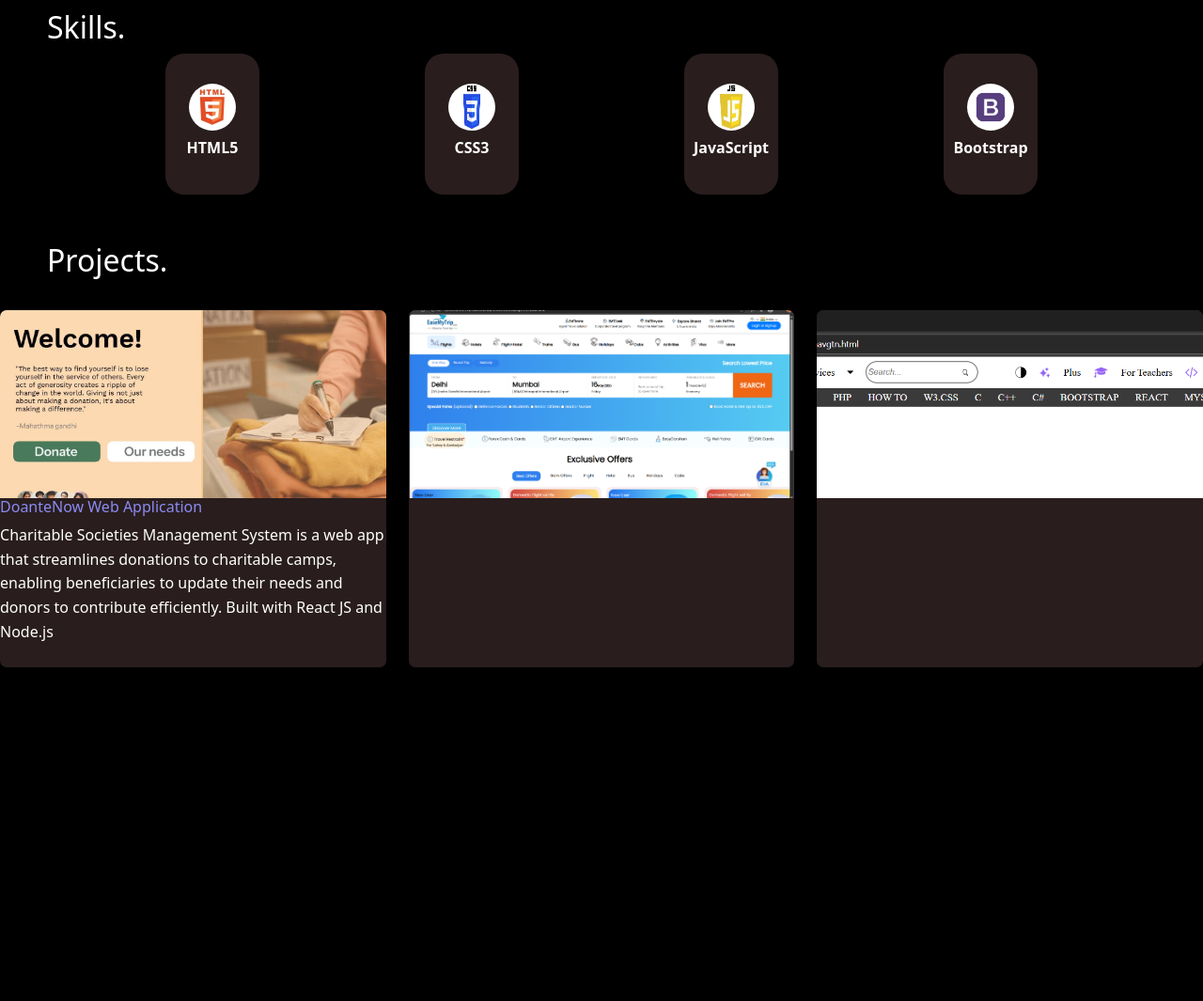
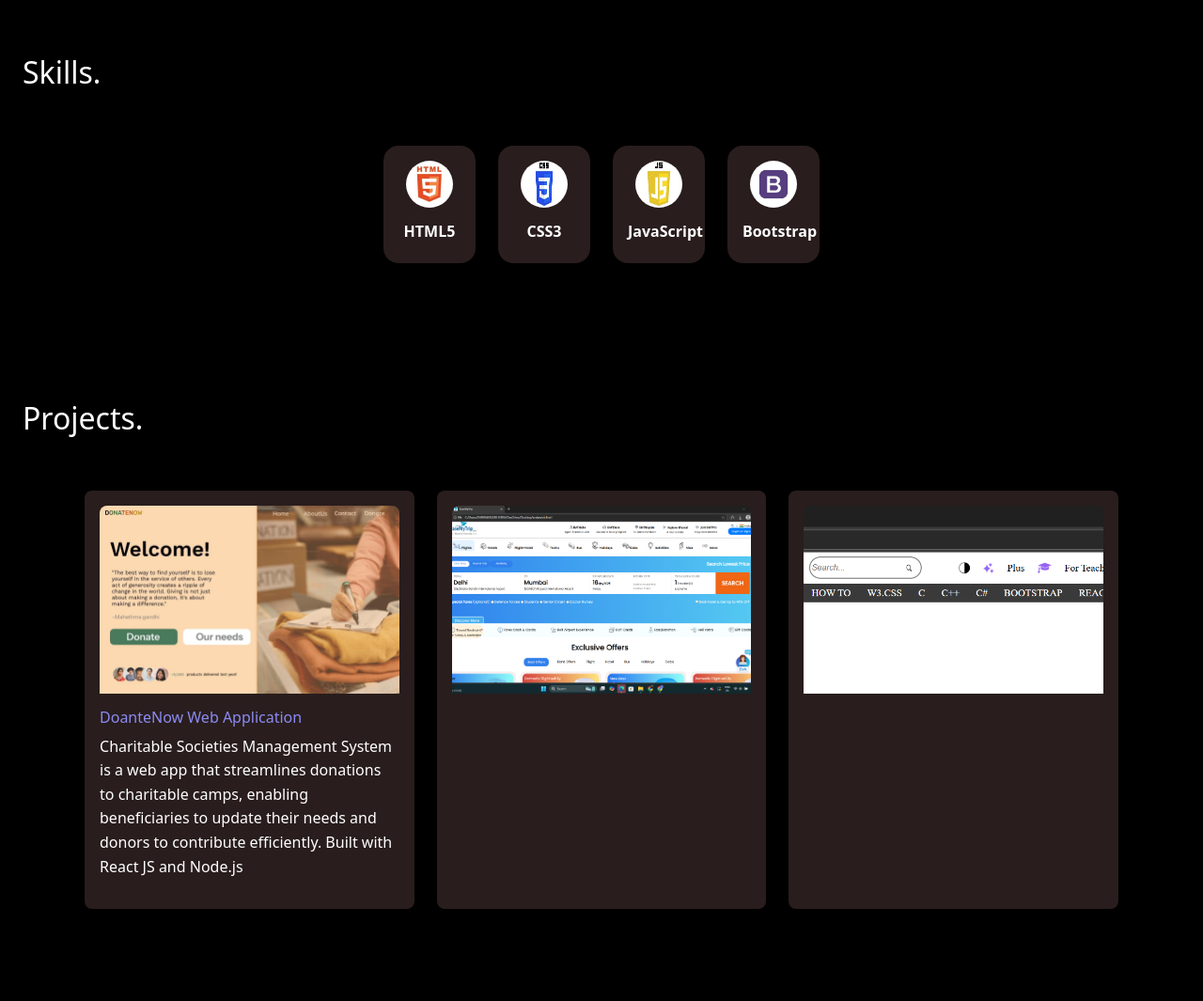
Before and after one commit to Shifaasherin/portfolio, a plain HTML site: page index.html in a window 1280 px wide. Shown: the part 600-1665 px from the top of the page at 94% size. Before the commit the page ends 1336 px from the top, so only its background shows below. Drawn offline with nearby package versions, Linux system fonts and the light colour scheme.

Commit message:
portfolio

```diff
--- a/index.html
+++ b/index.html
@@ -50,41 +50,61 @@
   <p style="text-align: left; font-size: 15px ;padding: 0px 40px 0px 50px;">
   Hey there! I'm <span id="name"><b> Shifana Sherin </b></span> ,a BCA graduate with a strong passion for web development.With a solid foundation in computer applications and  interest in building responsive, user-friendly websites, I've developed expertise in HTML, CSS, JavaScript, and Bootstrap. As a detail-oriented and creative web developer, I'm dedicated to delivering high-quality solutions that meet the needs of my clients and users. My goal is to grasp my technical skills and knowledge to create innovative web applications that drive results and exceed expectations. With a commitment to continuous learning and professional growth, I'm always looking for opportunities to expand my skill set and stay up-to-date with the latest trends and technologies in the field of web development.</p>
  </div>
- <div id="skill">
-  <h2 style="text-align:left;padding-left:50px">Skills.</h2>
-  <div class="imgdv">
-  <div class="div3" style="width:100px; height:150px; border-radius:20px; background-color:rgb(41, 29, 29)"><img src="image/html.jpg" alt="html" style="width: 50px; height: 50px; border-radius: 50%;"><h6 style="padding-top: 9px;"><b>HTML5</b></h6></div>
-  <div class="div2" style="width:100px; height:150px; border-radius:20px; background-color:rgb(41, 29, 29)"><img src="image/css.jpg"  alt="css" style="width: 50px; height: 50px; border-radius: 50%;"><h6 style="padding-top: 9px;"><b>CSS3</b></h6></div>
-  <div class="div4" style="width:100px; height:150px; border-radius:20px; background-color:rgb(41, 29, 29)"><img src="image/js.jpg"   alt="javascrpt" style="width: 50px; height: 50px; border-radius: 50%;"><h6 style="padding-top: 9px;"><b>JavaScript</b></h6></div>
-  <div class="div1" style="width:100px; height:150px; border-radius:20px; background-color:rgb(41, 29, 29)" ><img src="image/bootstrp.avif"  alt="bootstrap"  style="width: 50px; height: 50px; border-radius: 50%;"><h6 style="padding-top: 9px;"><b>Bootstrap</b></h6></div>
+<div id="skills" class="py-5">
+  <h2 class="ps-4">Skills.</h2>
+  <div class="container">
+    <div class="row g-4 justify-content-start">
+      <div class="col-6 col-sm-4 col-md-3">
+        <div class="text-center p-3 rounded-4" style="background-color:rgb(41, 29, 29)">
+          <img src="image/html.jpg" alt="html" class="rounded-circle mb-2" style="width: 50px; height: 50px;">
+          <h6 class="pt-2"><b>HTML5</b></h6>
         </div>
       </div>
-    <br><br>
-    <div id="Projects">
-      <h2 style="text-align:left;padding-left:50px">Projects.</h2><br>
+      <div class="col-6 col-sm-4 col-md-3">
+        <div class="text-center p-3 rounded-4" style="background-color:rgb(41, 29, 29)">
+          <img src="image/css.jpg" alt="css" class="rounded-circle mb-2" style="width: 50px; height: 50px;">
+          <h6 class="pt-2"><b>CSS3</b></h6>
+        </div>
+      </div>
+      <div class="col-6 col-sm-4 col-md-3">
+        <div class="text-center p-3 rounded-4" style="background-color:rgb(41, 29, 29)">
+          <img src="image/js.jpg" alt="javascript" class="rounded-circle mb-2" style="width: 50px; height: 50px;">
+          <h6 class="pt-2"><b>JavaScript</b></h6>
+        </div>
+      </div>
+      <div class="col-6 col-sm-4 col-md-3">
+        <div class="text-center p-3 rounded-4" style="background-color:rgb(41, 29, 29)">
+          <img src="image/bootstrp.avif" alt="bootstrap" class="rounded-circle mb-2" style="width: 50px; height: 50px;">
+          <h6 class="pt-2"><b>Bootstrap</b></h6>
+        </div>
+      </div>
+    </div>
+  </div>
+</div>
+<div id="Projects" class="py-5">
+  <h2 class="ps-4">Projects.</h2>
+  <div class="container">
     <div class="row g-4 justify-content-center">
       <div class="col-12 col-md-6 col-lg-4">
-          <div class="img1" style="width:100%; height:380px; border-radius:7px; background-color:rgb(41, 29, 29)">
-            <img src="image/clg prjct.jpg" alt="charity" style="width:100%; height:200px; object-fit:cover; border-radius:7px 7px 0 0;">
+        <div class="h-100 rounded-3 p-3" style="background-color:rgb(41, 29, 29)">
+          <img src="image/clg prjct.jpg" alt="charity" class="w-100 mb-3 rounded-top-3" style="height:200px; object-fit:cover;">
           <h6 style="color:rgb(139, 139, 242);">DoanteNow Web Application</h6>
           <p>Charitable Societies Management System is a web app that streamlines donations to charitable camps, enabling beneficiaries to update their needs and donors to contribute efficiently. Built with React JS and Node.js</p>
         </div>
       </div>
       <div class="col-12 col-md-6 col-lg-4">
-          <div class="img2" style="width:100%; height:380px; border-radius:7px; background-color:rgb(41, 29, 29)">
-            <img src="image/reviewtsk ss.png" alt="clone" style="width:100%; height:200px; object-fit:cover; border-radius:7px 7px 0 0;">
+        <div class="h-100 rounded-3 p-3" style="background-color:rgb(41, 29, 29)">
+          <img src="image/reviewtsk ss.png" alt="clone" class="w-100 mb-3 rounded-top-3" style="height:200px; object-fit:cover;">
         </div>
       </div>
       <div class="col-12 col-md-6 col-lg-4">
-          <div class="img3" style="width:100%; height:380px; border-radius:7px; background-color:rgb(41, 29, 29)">
-            <img src="image/task4.png" alt="portfolio" style="width:100%; height:200px; object-fit:cover; border-radius:7px 7px 0 0;">
+        <div class="h-100 rounded-3 p-3" style="background-color:rgb(41, 29, 29)">
+          <img src="image/task4.png" alt="portfolio" class="w-100 mb-3 rounded-top-3" style="height:200px; object-fit:cover;">
         </div>
       </div>
     </div>
   </div>
-    <br>
-
-</body>
+</div>
 </html>
 <script src="https://cdn.jsdelivr.net/npm/bootstrap@5.3.3/dist/js/bootstrap.bundle.min.js"></script>
 </body>
```
Lines whose indentation alone changed are shown as unchanged.
